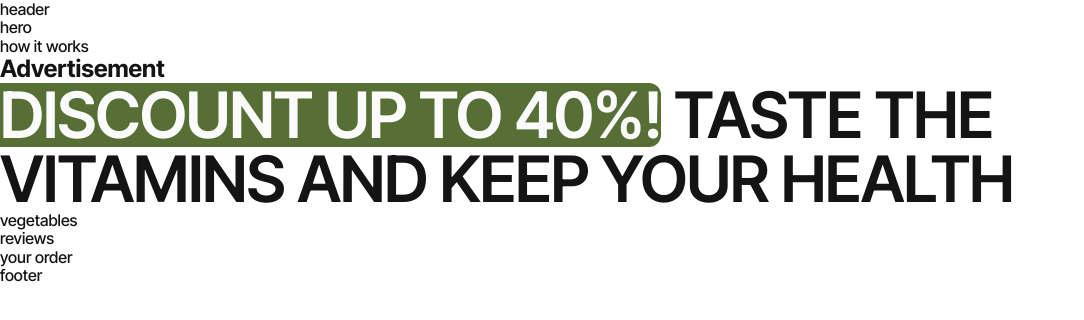
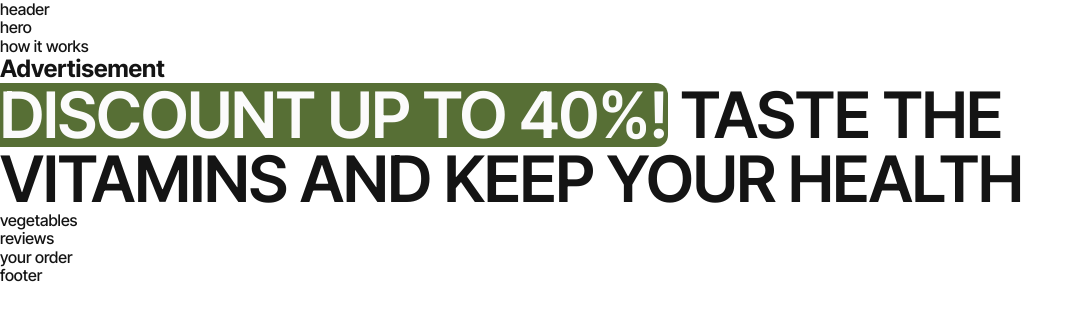
Before and after one commit to IvanKasich/project-team4, a website built with Vite: page src/index.html in a window 1280 px wide. Shown: the whole page, without its empty margins (0-1084 px from the left). Built offline with nearby package versions, Linux system fonts and the light colour scheme.

Commit message:
advertisement-neu

```diff
--- a/src/css/advertisement.css
+++ b/src/css/advertisement.css
@@ -4,8 +4,8 @@
     /*font-family: 'Inter Tight', sans-serif;*/
     font-weight: 600;
     font-size: 48px;
-    line-height: 52px;
-    letter-spacing: -0.72px;
+    line-height: 1.08333;
+    letter-spacing: -0.01em;
     text-transform: uppercase;
     color: #141414;
     max-width: 100%;
@@ -27,8 +27,7 @@
 
     .advert-text {
         font-size: 64px;
-        line-height: 64px;
-        letter-spacing: -0.96px;
+        line-height: 1
         /*padding-bottom: 12px;*/
     }
 
@@ -46,8 +45,6 @@
 
     .advertisement-text {
         font-size: 76px;
-        line-height: 76px;
-        letter-spacing: -1.14px;
         padding-left: 16px;
         max-width: 1054px;
         /*padding-right: 10px;*/
```
